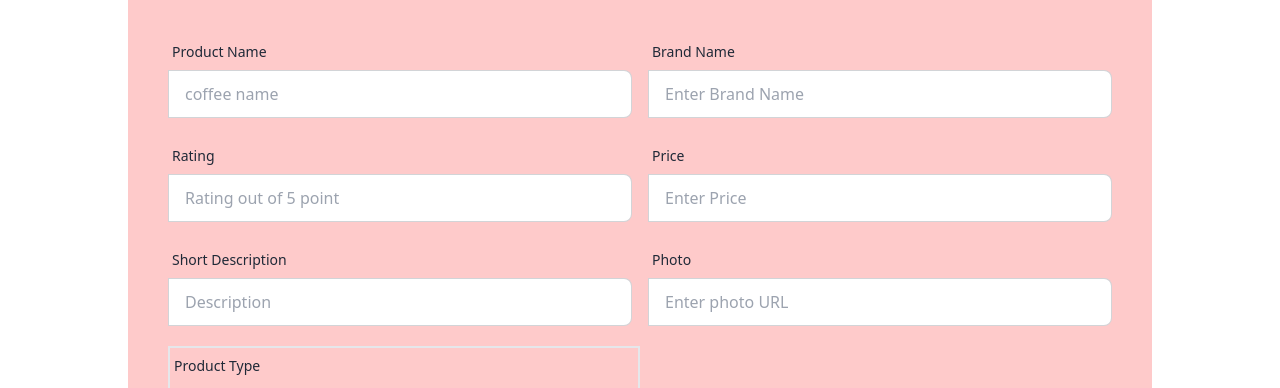
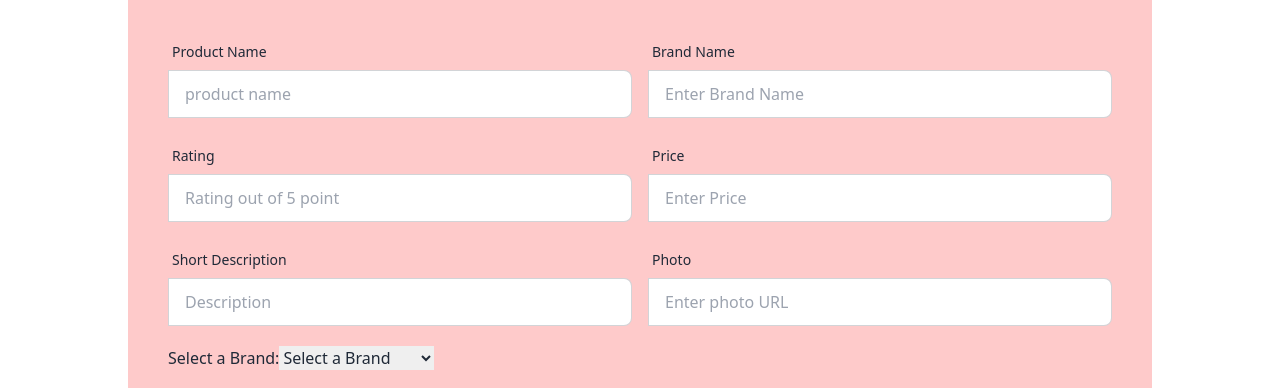
Before and after one commit to Ashraf-2/ATZ-shop-front-end, a React (Vite) app: page /addProduct in a window 1280 px wide. Shown: the part 398-786 px from the top of the page. Built offline with nearby package versions, Linux system fonts and the light colour scheme; no server answers; sample sign-in values are in the browser's storage.

Commit message:
added product page form value collections

```diff
--- a/src/Components/AddProduct/AddProduct.jsx
+++ b/src/Components/AddProduct/AddProduct.jsx
@@ -2,6 +2,16 @@
 const AddProduct = () => {
     const handelAddProduct = (e) => {
         e.preventDefault();
+        const form = e.target;
+        const prod_name = form.product_name.value;
+        const brand_name = form.brand_name.value;
+        const rating = form.rating.value;
+        const price = form.price.value;
+        const description = form.description.value;
+        const photo_url = form.photo_url.value;
+        const brandselect = form.brandselect.value;
+        console.log("form : ",prod_name,brand_name,rating,price,description,photo_url,brandselect);
+
         console.log('hi');
     }
     return (
@@ -17,7 +27,7 @@ const AddProduct = () => {
                                 <span className="label-text">Product Name</span>
                             </label>
                             <label className="input-group">
-                                <input type="text" name="coffee_name" placeholder="coffee name" className="input input-bordered w-full" required />
+                                <input type="text" name="product_name" placeholder="product name" className="input input-bordered w-full" required />
                             </label>
                         </div>
                         <div className="form-control ml-4 md:w-1/2">
@@ -25,7 +35,7 @@ const AddProduct = () => {
                                 <span className="label-text">Brand Name</span>
                             </label>
                             <label className="input-group">
-                                <input type="text" name="quantity" placeholder="Enter Brand Name" className="input input-bordered w-full" required />
+                                <input type="text" name="brand_name" placeholder="Enter Brand Name" className="input input-bordered w-full" required />
                             </label>
                         </div>
                     </div>
@@ -37,7 +47,7 @@ const AddProduct = () => {
                             </label>
                             <label className="input-group">
                                 {/* <span>Supplier</span> */}
-                                <input type="text" name="supplier" placeholder="Rating out of 5 point" className="input input-bordered w-full" required />
+                                <input type="text" name="rating" placeholder="Rating out of 5 point" className="input input-bordered w-full" required />
                             </label>
                         </div>
                         <div className="form-control ml-4 md:w-1/2">
@@ -46,7 +56,7 @@ const AddProduct = () => {
                             </label>
                             <label className="input-group">
                                 {/* <span>Quantity</span> */}
-                                <input type="number" name="taste" placeholder="Enter Price" className="input input-bordered w-full" required />
+                                <input type="number" name="price" placeholder="Enter Price" className="input input-bordered w-full" required />
                             </label>
                         </div>
                     </div>
@@ -57,7 +67,7 @@ const AddProduct = () => {
                                 <span className="label-text">Short Description</span>
                             </label>
                             <label className="input-group">
-                                <input type="text" name="category" placeholder="Description" className="input input-bordered w-full" required />
+                                <input type="text" name="description" placeholder="Description" className="input input-bordered w-full" required />
                             </label>
                         </div>
                         <div className="form-control ml-4 md:w-1/2">
@@ -70,7 +80,7 @@ const AddProduct = () => {
                         </div>
                     </div>
 
-                    <div className="form-control md:w-1/2 flex flex-col broder border-2">
+                    {/* <div className="form-control md:w-1/2 flex flex-col broder border-2">
 
                         <label className="label">
                             <span className="label-text">Product Type</span>
@@ -100,7 +110,20 @@ const AddProduct = () => {
                             <span className="label-text">Groceries</span>
                             <input type="radio" name="radio-10" className="radio checked:bg-orange-500" checked />
                         </label>
-                    </div>
+                    </div> */}
+                    {/* extra */}
+                    <label htmlFor="brandSelect">Select a Brand:</label>
+                    <select name="brandselect" id="brandSelect">
+                        <option value="">Select a Brand</option>
+                        <option value="ABC Electronics">ABC Electronics</option>
+                        <option value="XYZ Appliances">XYZ Appliances</option>
+                        <option value="Tech Innovators">Tech Innovators</option>
+                        <option value="Gadget Wizards">Gadget Wizards</option>
+                        <option value="EcoTech Solutions">EcoTech Solutions</option>
+                        <option value="Digital Dreams">Digital Dreams</option>
+                    </select>
+
+                    {/* end extra */}
                     <input type="submit" value="Add Product" className="w-full btn btn-neutral mt-5" />
 
                 </form>
--- a/src/Components/HomeBrands/HomeBrands.jsx
+++ b/src/Components/HomeBrands/HomeBrands.jsx
@@ -1,3 +1,5 @@
+/* eslint-disable no-unused-vars */
+/* eslint-disable react/prop-types */
 
 const HomeBrands = ({ brand }) => {
     const { id, image, brandname } = brand;
@@ -7,7 +9,6 @@ const HomeBrands = ({ brand }) => {
             <figure><img className="h-[200px]" src={image} alt={brandname} /></figure>
             <div className="flex justify-center items-center">
                 <h2 className="card-title text-center my-4">{brandname}</h2>
-                {/* <p>If a dog chews shoes whose shoes does he choose?</p> */}
             </div>
         </div>
 
--- a/src/Components/Navbar/Navbar.jsx
+++ b/src/Components/Navbar/Navbar.jsx
@@ -1,7 +1,7 @@
+/* eslint-disable no-unused-vars */
 import { useContext } from "react";
 import { Link, NavLink } from "react-router-dom";
 import { AuthContext } from "../../Provider/AuthProvider";
-import userPic from "../../assets/user.png";
 
 const Navbar = () => {
     const { user, logOut } = useContext(AuthContext);
--- a/src/Components/SignPage/SingUp.jsx
+++ b/src/Components/SignPage/SingUp.jsx
@@ -1,3 +1,4 @@
+/* eslint-disable no-unused-vars */
 import { useContext, useState } from "react";
 import swal from "sweetalert";
 import { AuthContext } from "../../Provider/AuthProvider";
--- a/src/Provider/AuthProvider.jsx
+++ b/src/Provider/AuthProvider.jsx
@@ -1,7 +1,7 @@
+/* eslint-disable react/prop-types */
 import { GoogleAuthProvider, createUserWithEmailAndPassword, getAuth, onAuthStateChanged, signInWithEmailAndPassword, signInWithPopup, signOut, updateProfile } from "firebase/auth";
 import { createContext, useEffect, useState } from "react";
 import app from "../../firebase.config";
-import swal from 'sweetalert';
 
 
 export const AuthContext = createContext(null);
```
Lines whose indentation alone changed are shown as unchanged.
